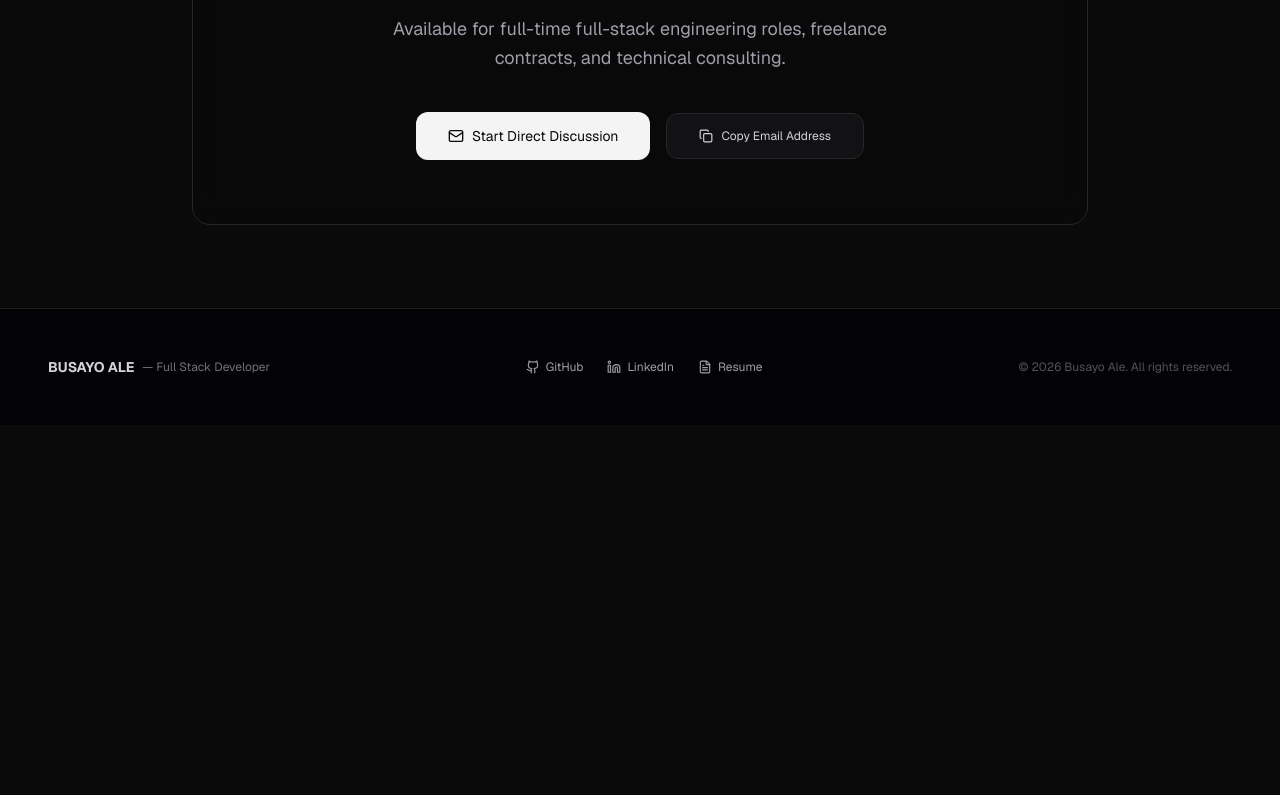
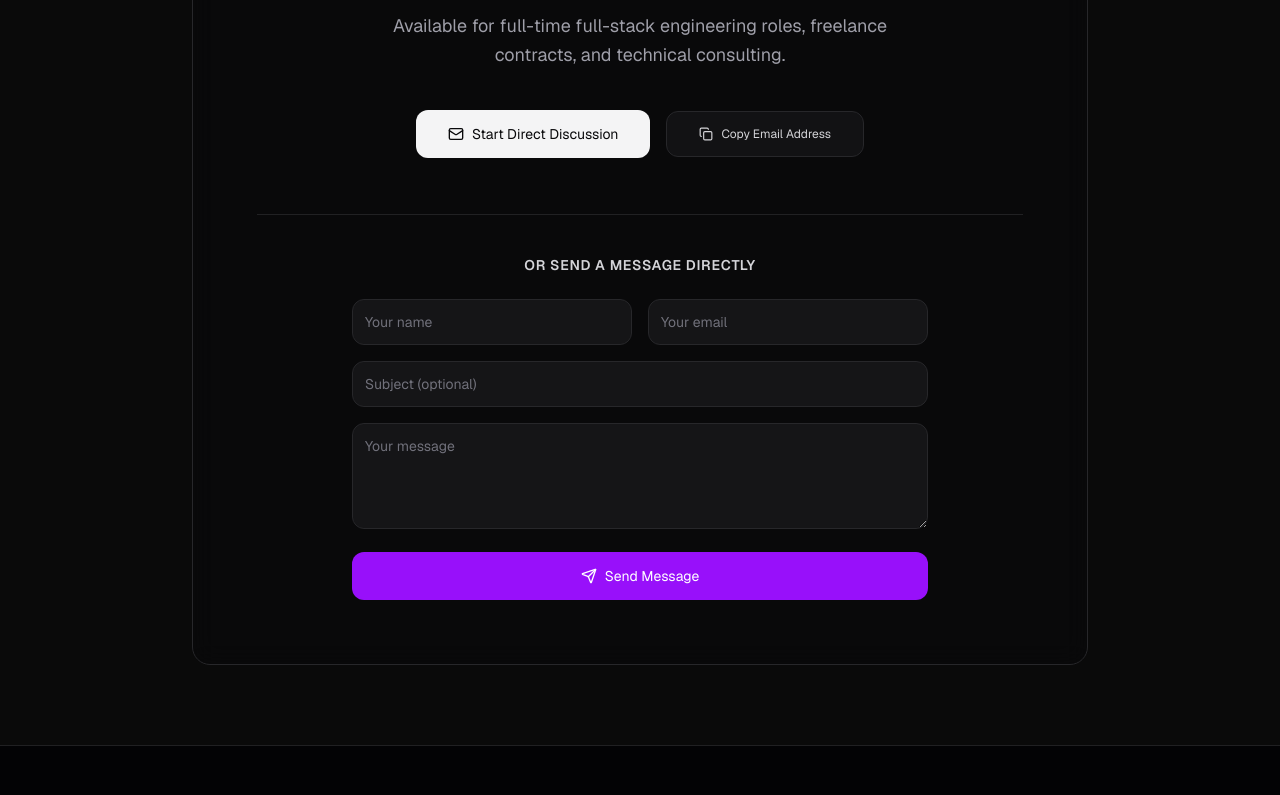
Before and after one commit to busyboy090/portfolio, a Next.js app: page /contact in a window 1280 px wide. Shown: the part 413-1208 px from the top of the page. Before the commit the page ends 838 px from the top, so only its background shows below. Built offline with nearby package versions, Linux system fonts and the light colour scheme.

Commit message:
feat: enhance ContactPage with form submission to Supabase and improve message handling in MessagesDashboardPage

```diff
--- a/app/(root)/contact/page.tsx
+++ b/app/(root)/contact/page.tsx
@@ -2,16 +2,44 @@
 
 import { useState } from "react";
 import { motion } from "framer-motion";
-import { Mail, Copy, Check } from "lucide-react";
+import { Mail, Copy, Check, Send, Loader2 } from "lucide-react";
 import { fadeInUp } from "@/data/portfolio";
+import { createClient } from "@/lib/client";
 
 export default function ContactPage() {
   const [copied, setCopied] = useState(false);
+
+  const [form, setForm] = useState({ name: "", email: "", subject: "", message: "" });
+  const [status, setStatus] = useState<"idle" | "submitting" | "sent" | "error">("idle");
 
   const handleCopyEmail = () => {
     navigator.clipboard.writeText("busayo.ale@example.com");
     setCopied(true);
     setTimeout(() => setCopied(false), 2500);
+  };
+
+  const handleSubmit = async (e: React.FormEvent) => {
+    e.preventDefault();
+    if (!form.name || !form.email || !form.message) return;
+
+    setStatus("submitting");
+    const supabase = createClient();
+
+    const { error } = await supabase.from("messages").insert({
+      sender_name: form.name,
+      sender_email: form.email,
+      subject: form.subject || "New portfolio inquiry",
+      message: form.message,
+    });
+
+    if (error) {
+      console.error(error);
+      setStatus("error");
+      return;
+    }
+
+    setStatus("sent");
+    setForm({ name: "", email: "", subject: "", message: "" });
   };
 
   return (
@@ -35,7 +63,7 @@ export default function ContactPage() {
             Available for full-time full-stack engineering roles, freelance contracts, and technical consulting.
           </p>
 
-          <div className="flex flex-col sm:flex-row items-center justify-center gap-4">
+          <div className="flex flex-col sm:flex-row items-center justify-center gap-4 mb-14">
             <motion.a
               href="mailto:busayo.ale@example.com"
               whileHover={{ scale: 1.04 }}
@@ -56,6 +84,71 @@ export default function ContactPage() {
               <span>{copied ? "Copied to Clipboard" : "Copy Email Address"}</span>
             </motion.button>
           </div>
+
+          <div className="text-left border-t border-zinc-800/80 pt-10">
+            <h2 className="text-sm font-semibold text-zinc-300 uppercase tracking-wider mb-6 text-center">
+              Or send a message directly
+            </h2>
+
+            {status === "sent" ? (
+              <div className="text-center py-8 text-zinc-300 text-sm font-light">
+                Thanks — your message has been sent. I&apos;ll get back to you soon.
+              </div>
+            ) : (
+              <form onSubmit={handleSubmit} className="space-y-4 max-w-xl mx-auto">
+                <div className="grid grid-cols-1 sm:grid-cols-2 gap-4">
+                  <input
+                    type="text"
+                    required
+                    placeholder="Your name"
+                    value={form.name}
+                    onChange={(e) => setForm({ ...form, name: e.target.value })}
+                    className="w-full p-3 rounded-xl bg-zinc-900/80 border border-zinc-800 text-white text-sm placeholder-zinc-500 focus:outline-none focus:border-purple-500"
+                  />
+                  <input
+                    type="email"
+                    required
+                    placeholder="Your email"
+                    value={form.email}
+                    onChange={(e) => setForm({ ...form, email: e.target.value })}
+                    className="w-full p-3 rounded-xl bg-zinc-900/80 border border-zinc-800 text-white text-sm placeholder-zinc-500 focus:outline-none focus:border-purple-500"
+                  />
+                </div>
+                <input
+                  type="text"
+                  placeholder="Subject (optional)"
+                  value={form.subject}
+                  onChange={(e) => setForm({ ...form, subject: e.target.value })}
+                  className="w-full p-3 rounded-xl bg-zinc-900/80 border border-zinc-800 text-white text-sm placeholder-zinc-500 focus:outline-none focus:border-purple-500"
+                />
+                <textarea
+                  required
+                  rows={4}
+                  placeholder="Your message"
+                  value={form.message}
+                  onChange={(e) => setForm({ ...form, message: e.target.value })}
+                  className="w-full p-3 rounded-xl bg-zinc-900/80 border border-zinc-800 text-white text-sm placeholder-zinc-500 focus:outline-none focus:border-purple-500"
+                />
+
+                {status === "error" && (
+                  <p className="text-rose-400 text-xs">Something went wrong — please try again.</p>
+                )}
+
+                <button
+                  type="submit"
+                  disabled={status === "submitting"}
+                  className="w-full px-8 py-3.5 rounded-xl bg-purple-600 hover:bg-purple-500 disabled:opacity-60 text-white font-medium text-sm transition-all duration-200 flex items-center justify-center gap-2"
+                >
+                  {status === "submitting" ? (
+                    <Loader2 className="w-4 h-4 animate-spin" />
+                  ) : (
+                    <Send className="w-4 h-4" />
+                  )}
+                  <span>{status === "submitting" ? "Sending..." : "Send Message"}</span>
+                </button>
+              </form>
+            )}
+          </div>
         </motion.div>
       </div>
     </div>
--- a/app/admin/messages/page.tsx
+++ b/app/admin/messages/page.tsx
@@ -1,6 +1,6 @@
 "use client";
 
-import React, { useState, useMemo } from "react";
+import React, { useState, useMemo, useEffect } from "react";
 import { motion, AnimatePresence } from "framer-motion";
 import {
   Mail,
@@ -19,9 +19,10 @@ import {
   Inbox,
   CornerUpLeft,
 } from "lucide-react";
+import { createClient } from "@/lib/client";
 
 // ==========================================
-// TYPES & MOCK DATA
+// TYPES
 // ==========================================
 
 export interface ContactMessage {
@@ -37,51 +38,30 @@ export interface ContactMessage {
   archived: boolean;
 }
 
-const INITIAL_MESSAGES: ContactMessage[] = [
-  {
-    id: "msg-001",
-    senderName: "Alexander Vance",
-    senderEmail: "alex.vance@fintech-ventures.io",
-    subject: "Full-Time Senior Full-Stack Role // High-Frequency Dashboard",
-    message:
-      "Hi Busayo, I reviewed your Fintech Analytics Dashboard project and was deeply impressed by your sub-millisecond WebSocket handling and custom Canvas layers. We are scaling our real-time core platform team and would love to set up an introductory technical chat with you this week. Let me know if you are open to discussing opportunities.",
-    createdAt: "Today at 2:45 PM",
-    read: false,
-    replied: false,
-    starred: true,
-    archived: false,
-  },
-  {
-    id: "msg-002",
-    senderName: "Elena Rostova",
-    senderEmail: "elena@digitalcrafts.agency",
-    subject: "Contract Opportunity: Next.js 19 + NestJS Architecture",
-    message:
-      "Hello Busayo, our agency is looking for a senior engineer to audit our microservices architecture and rebuild an edge storefront using React Server Components. We estimate this as a 3-month contract with immediate start. Could you share your current availability and standard hourly or project rates?",
-    createdAt: "Yesterday at 11:20 AM",
-    read: true,
-    replied: true,
-    starred: false,
-    archived: false,
-  },
-  {
-    id: "msg-003",
-    senderName: "Marcus Thorne",
-    senderEmail: "m.thorne@cloudscale.net",
-    subject: "Inquiry on Microservices Mesh & gRPC Gateway Project",
-    message:
-      "Hi Busayo, stumbled upon your portfolio while looking at rate-limiting implementations using Redis Lua scripts. I’d love to know more about the OpenTelemetry tracing overhead you experienced in production. Cheers!",
-    createdAt: "Sep 2, 2026",
-    read: true,
-    replied: false,
-    starred: false,
-    archived: false,
-  },
-];
+function fromRow(row: any): ContactMessage {
+  return {
+    id: row.id,
+    senderName: row.sender_name,
+    senderEmail: row.sender_email,
+    subject: row.subject,
+    message: row.message,
+    createdAt: new Date(row.created_at).toLocaleString(undefined, {
+      dateStyle: "medium",
+      timeStyle: "short",
+    }),
+    read: row.read,
+    replied: row.replied,
+    starred: row.starred,
+    archived: row.archived,
+  };
+}
 
 export default function MessagesDashboardPage() {
-  const [messages, setMessages] = useState<ContactMessage[]>(INITIAL_MESSAGES);
-  const [selectedId, setSelectedId] = useState<string>(INITIAL_MESSAGES[0]?.id || "");
+  const supabase = useMemo(() => createClient(), []);
+
+  const [messages, setMessages] = useState<ContactMessage[]>([]);
+  const [isLoading, setIsLoading] = useState(true);
+  const [selectedId, setSelectedId] = useState<string>("");
   const [activeFilter, setActiveFilter] = useState<"all" | "unread" | "replied" | "archived">("all");
   const [searchQuery, setSearchQuery] = useState("");
   const [toastMessage, setToastMessage] = useState<string | null>(null);
@@ -91,6 +71,34 @@ export default function MessagesDashboardPage() {
     setToastMessage(msg);
     setTimeout(() => setToastMessage(null), 3000);
   };
+
+  useEffect(() => {
+    let isMounted = true;
+
+    (async () => {
+      const { data, error } = await supabase
+        .from("messages")
+        .select("*")
+        .order("created_at", { ascending: false });
+
+      if (!isMounted) return;
+
+      if (error) {
+        console.error(error);
+        showToast("Failed to load messages");
+      } else {
+        const mapped = (data ?? []).map(fromRow);
+        setMessages(mapped);
+        setSelectedId(mapped[0]?.id || "");
+      }
+      setIsLoading(false);
+    })();
+
+    return () => {
+      isMounted = false;
+    };
+    // eslint-disable-next-line react-hooks/exhaustive-deps
+  }, [supabase]);
 
   // Selected message detail
   const activeMessage = useMemo(() => {
@@ -123,31 +131,73 @@ export default function MessagesDashboardPage() {
       setMessages((prev) =>
         prev.map((m) => (m.id === msg.id ? { ...m, read: true } : m))
       );
+      supabase
+        .from("messages")
+        .update({ read: true })
+        .eq("id", msg.id)
+        .then(({ error }) => {
+          if (error) console.error(error);
+        });
     }
   };
 
-  const handleToggleStar = (id: string, e: React.MouseEvent) => {
+  const handleToggleStar = async (id: string, e: React.MouseEvent) => {
     e.stopPropagation();
-    setMessages((prev) =>
-      prev.map((m) => (m.id === id ? { ...m, starred: !m.starred } : m))
-    );
+    const target = messages.find((m) => m.id === id);
+    if (!target) return;
+    const nextStarred = !target.starred;
+
+    const { error } = await supabase.from("messages").update({ starred: nextStarred }).eq("id", id);
+    if (error) {
+      console.error(error);
+      showToast("Failed to update message");
+      return;
+    }
+    setMessages((prev) => prev.map((m) => (m.id === id ? { ...m, starred: nextStarred } : m)));
   };
 
-  const handleToggleArchive = (id: string) => {
-    setMessages((prev) =>
-      prev.map((m) => (m.id === id ? { ...m, archived: !m.archived } : m))
-    );
+  const handleToggleArchive = async (id: string) => {
+    const target = messages.find((m) => m.id === id);
+    if (!target) return;
+    const nextArchived = !target.archived;
+
+    const { error } = await supabase.from("messages").update({ archived: nextArchived }).eq("id", id);
+    if (error) {
+      console.error(error);
+      showToast("Failed to update archive status");
+      return;
+    }
+    setMessages((prev) => prev.map((m) => (m.id === id ? { ...m, archived: nextArchived } : m)));
     showToast("Message archive status updated");
   };
 
-  const handleDelete = (id: string) => {
-    if (confirm("Permanently delete this inquiry?")) {
-      setMessages((prev) => prev.filter((m) => m.id !== id));
+  const handleDelete = async (id: string) => {
+    if (!confirm("Permanently delete this inquiry?")) return;
+
+    const { error } = await supabase.from("messages").delete().eq("id", id);
+    if (error) {
+      console.error(error);
+      showToast("Failed to delete message");
+      return;
+    }
+
+    setMessages((prev) => {
+      const next = prev.filter((m) => m.id !== id);
       if (selectedId === id) {
-        setSelectedId(messages.filter((m) => m.id !== id)[0]?.id || "");
+        setSelectedId(next[0]?.id || "");
       }
-      showToast("Message deleted");
+      return next;
+    });
+    showToast("Message deleted");
+  };
+
+  const handleMarkReplied = async (id: string) => {
+    const { error } = await supabase.from("messages").update({ replied: true }).eq("id", id);
+    if (error) {
+      console.error(error);
+      return;
     }
+    setMessages((prev) => prev.map((m) => (m.id === id ? { ...m, replied: true } : m)));
   };
 
   const handleCopyEmail = (email: string) => {
@@ -249,7 +299,10 @@ export default function MessagesDashboardPage() {
             </div>
 
             <div className="divide-y divide-zinc-800/60 overflow-y-auto max-h-[600px] flex-1">
-              {filteredMessages.map((msg) => {
+              {isLoading && (
+                <div className="p-12 text-center text-zinc-500 font-mono text-xs">Loading messages...</div>
+              )}
+              {!isLoading && filteredMessages.map((msg) => {
                 const isSelected = selectedId === msg.id;
                 return (
                   <div
@@ -303,7 +356,7 @@ export default function MessagesDashboardPage() {
                 );
               })}
 
-              {filteredMessages.length === 0 && (
+              {!isLoading && filteredMessages.length === 0 && (
                 <div className="p-12 text-center text-zinc-500 font-mono text-xs">
                   No messages found in this view.
                 </div>
@@ -407,13 +460,7 @@ export default function MessagesDashboardPage() {
                     href={`mailto:${activeMessage.senderEmail}?subject=Re: ${encodeURIComponent(
                       activeMessage.subject
                     )}`}
-                    onClick={() => {
-                      setMessages((prev) =>
-                        prev.map((m) =>
-                          m.id === activeMessage.id ? { ...m, replied: true } : m
-                        )
-                      );
-                    }}
+                    onClick={() => handleMarkReplied(activeMessage.id)}
                     className="w-full sm:w-auto px-6 py-2.5 rounded-xl bg-purple-600 hover:bg-purple-500 text-white font-medium text-xs transition-all flex items-center justify-center gap-2 shadow-lg shadow-purple-600/20 active:scale-95"
                   >
                     <Send className="w-3.5 h-3.5" />
--- a/app/layout.tsx
+++ b/app/layout.tsx
@@ -15,7 +15,7 @@ const jetbrainsMono = JetBrains_Mono({
 });
 
 export const metadata: Metadata = {
-  title: "Josiah - Full-Stack Web Developer",
+  title: "Busayo - Full-Stack Developer",
   description:
     "I engineer high-performance web applications with precision and scale in mind. Specializing in modern JavaScript ecosystems and robust backend architectures.",
 };
```
Also changed, not shown: app/(root)/projects/ProjectGrid.tsx (+6 -4 lines).
